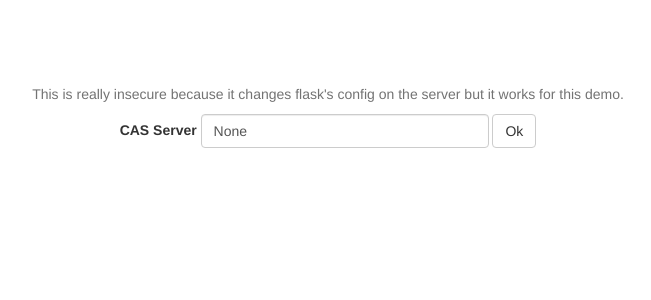
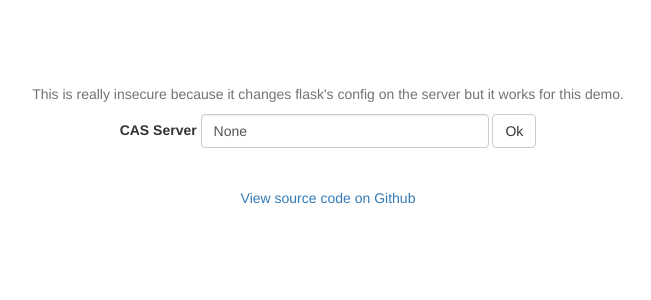
Before and after one commit to Spr1ngBr0ther/flask-cas-extension-demo, a Flask app: page / in a window 1280 px wide. Shown: the part 51-351 px from the top of the page, without its empty margins (312-963 px from the left). Run offline with Flask 2, Linux system fonts and the light colour scheme; some libraries are stand-ins or nearby versions.

Commit message:
Added link to source code

```diff
--- a/templates/layout.html
+++ b/templates/layout.html
@@ -45,6 +45,8 @@
                     <input type="submit" class="btn btn-default" value="Ok">
                 </div>
             </form>
+            <br /><br />
+            <a href=https://github.com/cameronbwhite/flask-cas-extension-demo/>View source code on Github</a>
         </div>
     </div><!--/.container -->
 {%- endblock %}
```
